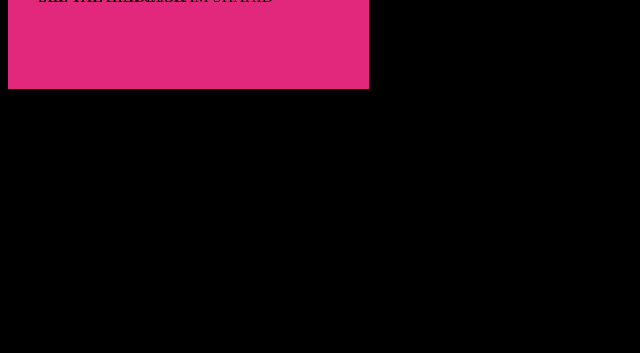
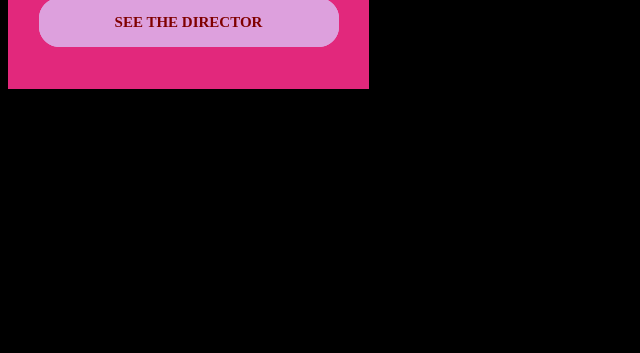
Before and after one commit to SMDAIYAN/STA, a plain HTML site: page index.html in a window 1280 px wide. Shown: the part 447-800 px from the top of the page, without its empty margins (0-640 px from the left). Drawn offline with Linux system fonts and the light colour scheme.

Commit message:
Update index.css

```diff
--- a/index.css
+++ b/index.css
@@ -68,7 +68,7 @@ height:300px;
 width: 300px;
 }
 
-#button {
+.button {
     cursor: pointer;
     position: relative;
     text-align: center;
@@ -90,7 +90,12 @@ width: 300px;
 }
 
 
-#button:hover {
+.button:hover {
   background: white;
   color: grey;
 }
+
+#btn1 {
+background: white;
+color: grey;
+}
```
